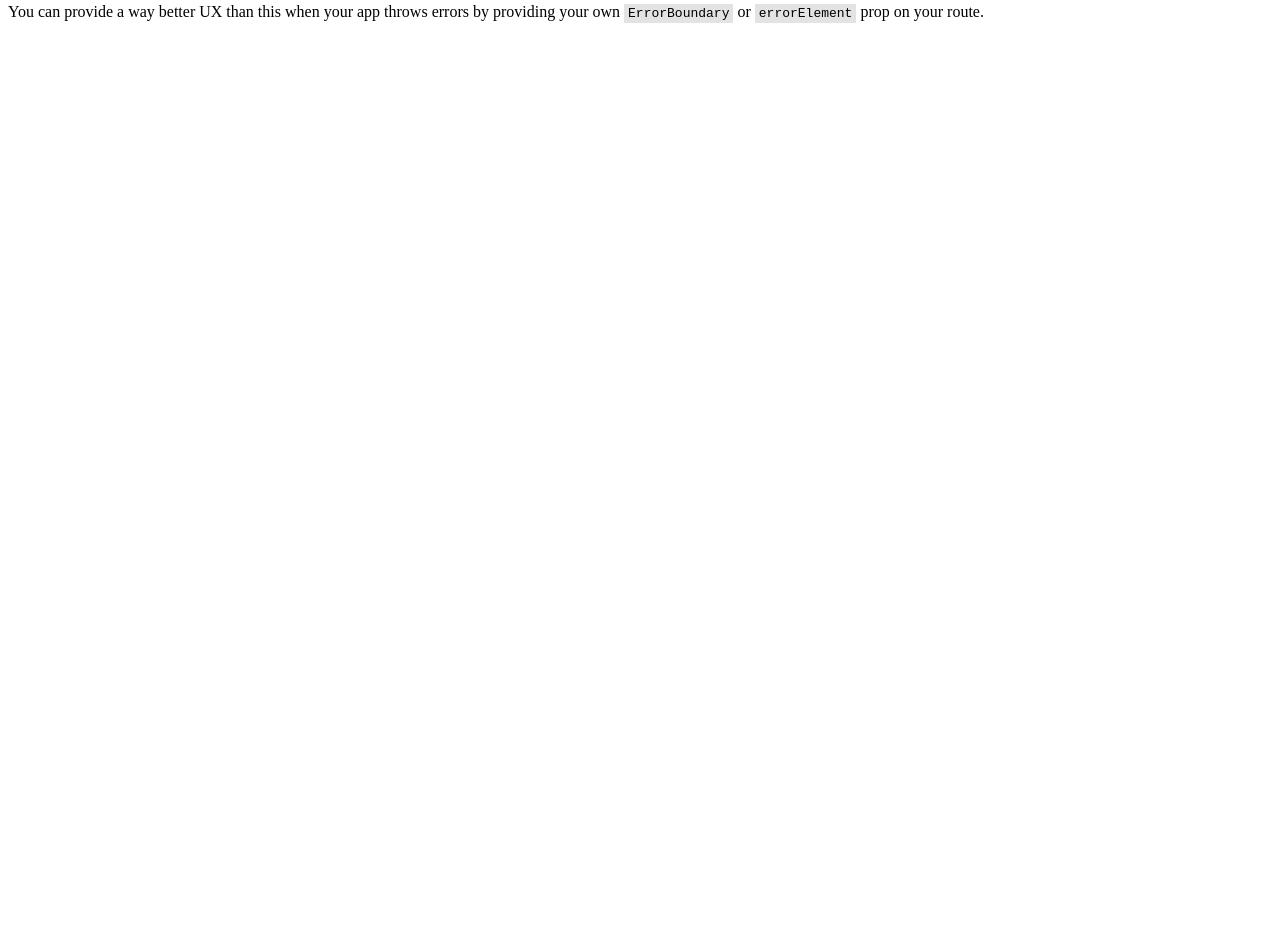
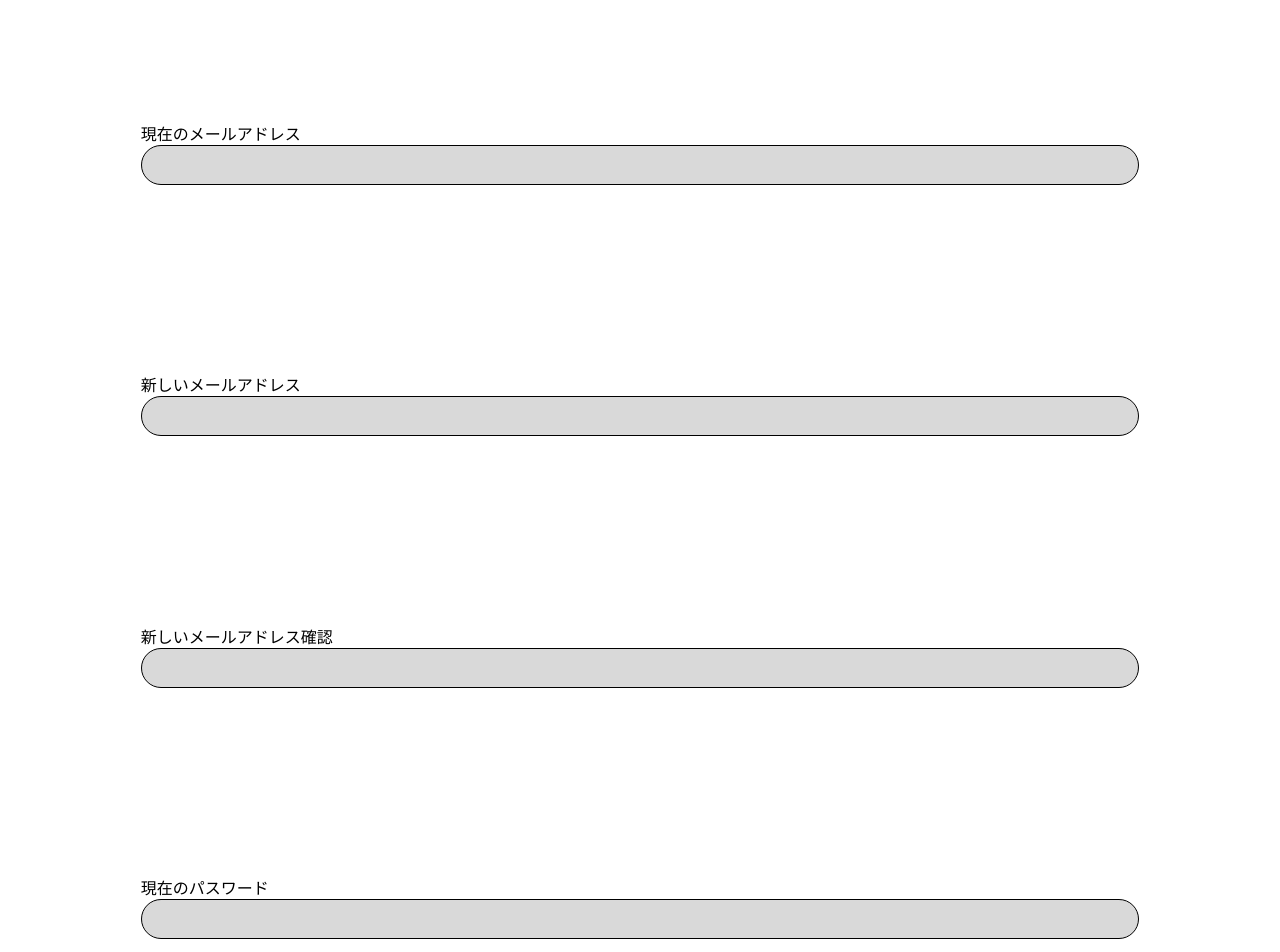
Before and after one commit to mobarisu/mobarisu, a React (Create React App) app in the folder web/react-app/: page /mail_change in a window 1280 px wide. Before the commit this address had no page. Shown: the part 140-1092 px from the top of the page. Before the commit the page ends 800 px from the top, so only its background shows below. Built offline with nearby package versions, Linux system fonts and the light colour scheme.

Commit message:
mail_change完成

```diff
--- a/web/react-app/src/AppRoutes.tsx
+++ b/web/react-app/src/AppRoutes.tsx
@@ -17,7 +17,7 @@ import StoreFoodList from './components/store_food_list';
 import FoodRegistration from './components/food_registration';
 import FoodChange from './components/food_change';
 import StoreDataChange from './components/store_data_change';
-// import MailChange from './components/mail_change';
+import MailChange from './components/mail_change';
 // import CurrentMail from './components/current_mail';
 // import PassChange from './components/pass_change';
 // import FoodDelivery from './components/food_delivery';
@@ -43,7 +43,7 @@ export const router = createBrowserRouter([
   { path: "/food_registration", element: <FoodRegistration /> },
   { path: "/food_change", element: <FoodChange /> },
   { path: "/store_data_change", element: <StoreDataChange /> },
-  // { path: "/mail_change", element: <MailChange /> },
+  { path: "/mail_change", element: <MailChange /> },
   // { path: "/current_mail", element: <CurrentMail /> },
   // { path: "/pass_change", element: <PassChange /> },
   // { path: "/food_delivery", element: <FoodDelivery /> },
--- a/web/react-app/src/components/css/App.css
+++ b/web/react-app/src/components/css/App.css
@@ -10,7 +10,8 @@ textarea {
 
 input[type="text"],
 input[type="number"],
-input[type="tel"]{
+input[type="tel"],
+input[type="email"]{
   box-sizing    : border-box;
   margin        : 0;
   vertical-align: top;
--- /dev/null
+++ b/web/react-app/src/components/mail_change.css
@@ -0,0 +1,17 @@
+.mail_change_input{
+    text-align: center;
+}
+.mail_change{
+    margin-top: 15%;
+}
+label{
+    margin-left: 10%;
+}
+.error_message{
+    font-size: 5%;
+    color: #f00;
+}
+.error{
+    margin-left: 10%;
+    margin-bottom: 20%;
+}
--- /dev/null
+++ b/web/react-app/src/components/mail_change.tsx
@@ -0,0 +1,88 @@
+import React, { useState } from 'react';
+import { useNavigate } from "react-router-dom";
+import './mail_change.css';
+
+const MailChange: React.FC = () => {
+    const navigate = useNavigate();
+    const initialEmail = "example@denpa.jp";
+    const initialPassword = "password123";
+
+    const [currentEmail, setCurrentEmail] = useState("");
+    const [newEmail, setNewEmail] = useState("");
+    const [confirmEmail, setConfirmEmail] = useState("");
+    const [password, setPassword] = useState("");
+    const [errorMessage, setErrorMessage] = useState("");
+
+    const handleSubmit = (e: React.FormEvent<HTMLFormElement>) => {
+        e.preventDefault();
+        setErrorMessage("");
+
+        if (newEmail !== confirmEmail) {
+            setErrorMessage("*新しいメールアドレスが一致しません");
+            return;
+        }
+        if (currentEmail !== initialEmail || password !== initialPassword) {
+            setErrorMessage("*現在のメールアドレスまたはパスワードが正しくありません");
+            return;
+        }
+
+
+
+        // メールアドレスの変更処理
+        // ...
+
+        navigate("/store_food_list"); // メールアドレス変更が成功したら、リダイレクトするなどの適切な処理を追加してください
+    };
+
+    return (
+        <>
+            <head>
+                <meta charSet="UTF-8" />
+                <meta httpEquiv="X-UA-Compatible" content="IE=edge" />
+                <meta name="viewport" content="width=device-width, initial-scale=1.0" />
+                <title>メールアドレス変更</title>
+            </head>
+            <header>メールアドレス変更</header>
+            <body>
+                <form onSubmit={handleSubmit}>
+                    <div className="mail_change_form">
+                        <div className="mail_change">
+                            <label>現在のメールアドレス</label><br />
+                            <div className="mail_change_input">
+                                <input type="email" className='Email' value={currentEmail} onChange={e => setCurrentEmail(e.target.value)} required />
+                            </div>
+                        </div>
+                        <div className="mail_change">
+                            <label>新しいメールアドレス</label><br />
+                            <div className="mail_change_input">
+                                <input type="email" className='NewEmail' value={newEmail} onChange={e => setNewEmail(e.target.value)} required />
+                            </div>
+                        </div>
+                        <div className="mail_change">
+                            <label>新しいメールアドレス確認</label><br />
+                            <div className="mail_change_input">
+                                <input type="email" className='NewEmail2' value={confirmEmail} onChange={e => setConfirmEmail(e.target.value)} required />
+                            </div>
+                        </div>
+                        <div className="mail_change">
+                            <label>現在のパスワード</label><br />
+                            <div className="mail_change_input">
+                                <input type="password" className='pass' value={password} onChange={e => setPassword(e.target.value)} required />
+                            </div>
+                        </div>
+                        <div className="error">
+                        {errorMessage && <div className="error_message">{errorMessage}</div>}
+                        </div>
+                        <div className="btn">
+                            <button type="submit" className="btn_" id="submit-btn">
+                                変更する
+                            </button>
+                        </div>
+                    </div>
+                </form>
+            </body>
+        </>
+    );
+};
+
+export default MailChange;
```
